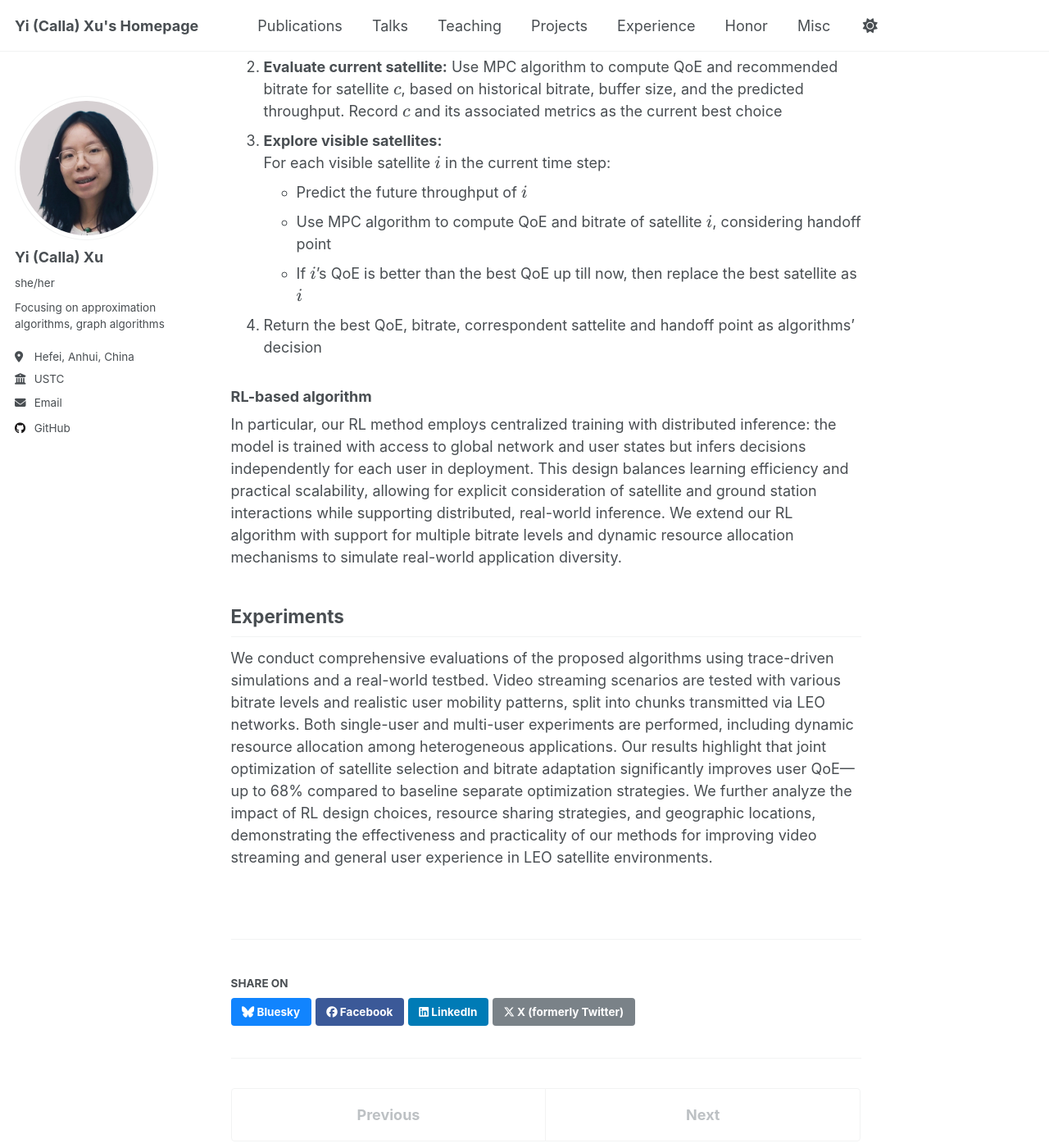
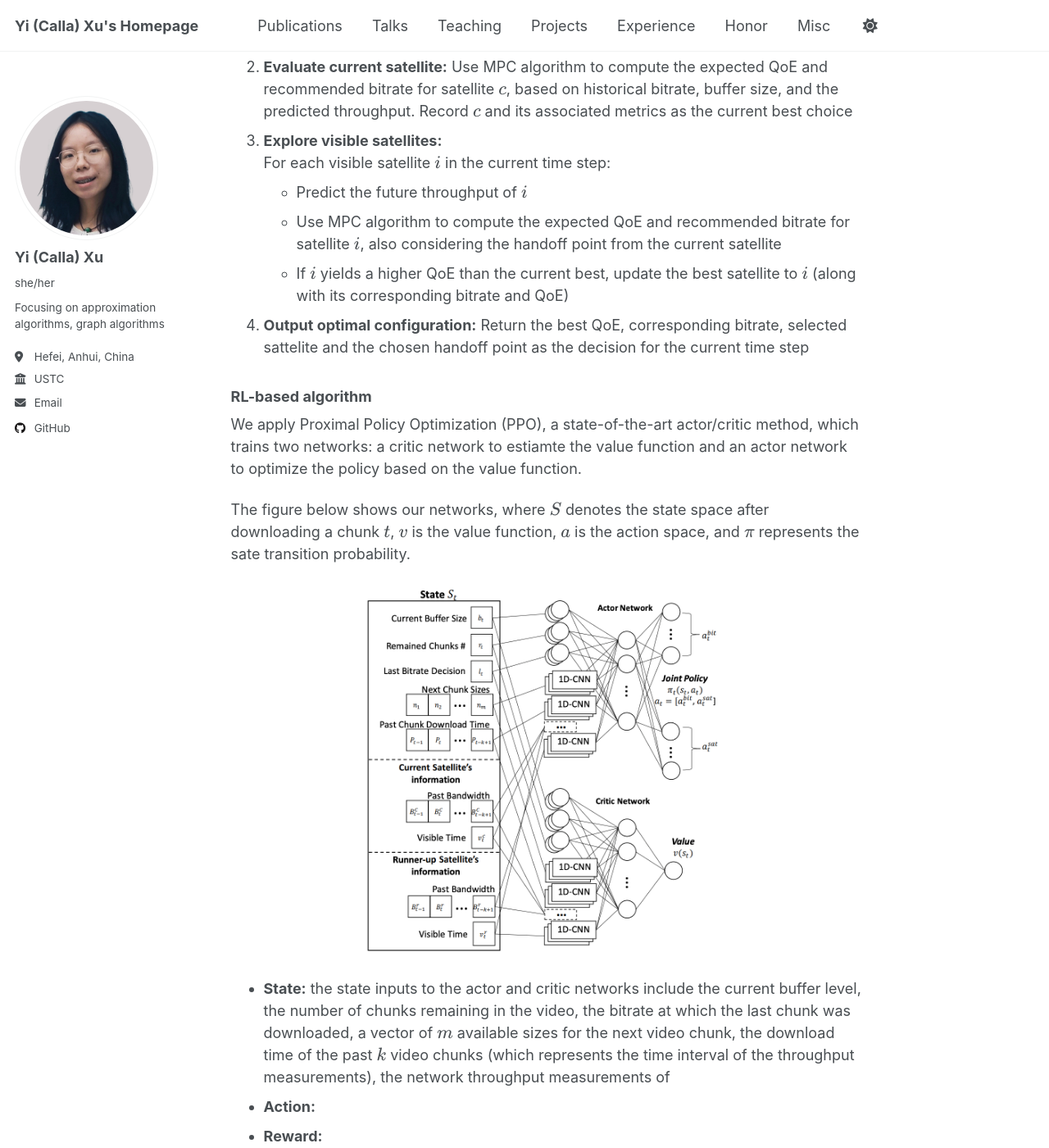
Before and after one commit to yixu-cs/yixu-cs.github.io, a Jekyll site: the page built from _publications/2025-arxiv-LEO-RL.md, in a window 1280 px wide and 1400 px high, scrolled down 1005 px. Shown: the whole window at 82% size. Built offline with Jekyll 4.4.1, drawn with Linux system fonts in a browser that asks for light colours; a script that is not in the unit is left out; some of the changed text lies outside the part shown.

Commit message:
update RL PPO network figure

```diff
--- a/_publications/2025-arxiv-LEO-RL.md
+++ b/_publications/2025-arxiv-LEO-RL.md
@@ -33,15 +33,29 @@ The proposed approaches leverage Model Predictive Control (MPC) and Reinforcemen
 The MPC algorithm is effective for video bitrate adaption on the Internet. For each user during each time step, we perform the following procedure to select satellite and bitrate for video streaming:
 
 1. **Predict throughput of current satellite:** predict the future throughput of the currently connected satellite $$c$$, using a prediction method such as the harmonic mean over historical throughput
-2. **Evaluate current satellite:** Use MPC algorithm to compute QoE and recommended bitrate for satellite $$c$$, based on historical bitrate, buffer size, and the predicted throughput. Record $$c$$ and its associated metrics as the current best choice
+2. **Evaluate current satellite:** Use MPC algorithm to compute the expected QoE and recommended bitrate for satellite $$c$$, based on historical bitrate, buffer size, and the predicted throughput. Record $$c$$ and its associated metrics as the current best choice
 3. **Explore visible satellites:**
   For each visible satellite $$i$$ in the current time step:
   - Predict the future throughput of $$i$$
-  - Use MPC algorithm to compute QoE and bitrate of satellite $$i$$, considering handoff point
-  - If $$i$$'s QoE is better than the best QoE up till now, then replace the best satellite as $$i$$
-4. Return the best QoE, bitrate, correspondent sattelite and handoff point as algorithms' decision
+  - Use MPC algorithm to compute the expected QoE and recommended bitrate for satellite $$i$$, also considering the handoff point from the current satellite
+  - If $$i$$ yields a higher QoE than the current best, update the best satellite to $$i$$ (along with its corresponding bitrate and QoE)
+4. **Output optimal configuration:** Return the best QoE, corresponding bitrate, selected sattelite and the chosen handoff point as the decision for the current time step
 
 ### RL-based algorithm
+
+We apply Proximal Policy Optimization (PPO), a state-of-the-art actor/critic method, which trains two networks: a critic network to estiamte the value function and an actor network to optimize the policy based on the value function.
+
+The figure below shows our networks, where $$S$$ denotes the state space after downloading a chunk $$t$$, $$v$$ is the value function, $$a$$ is the action space, and $$\pi$$ represents the sate transition probability.
+
+<p align="center">
+  <img src="/images/paper-RL/PPO network.png" width="450"/>
+</p>
+
+* **State:** the state inputs to the actor and critic networks include the current buffer level, the number of chunks remaining in the video, the bitrate at which the last chunk was downloaded, a vector of $$m$$ available sizes for the next video chunk, the download time of the past $$k$$ video chunks (which represents the time interval of the throughput measurements), the network throughput measurements of
+* **Action:**
+* **Reward:**
+* **Policy:**
+* **Policy update:**
 
 In particular, our RL method employs centralized training with distributed inference: the model is trained with access to global network and user states but infers decisions independently for each user in deployment. This design balances learning efficiency and practical scalability, allowing for explicit consideration of satellite and ground station interactions while supporting distributed, real-world inference. We extend our RL algorithm with support for multiple bitrate levels and dynamic resource allocation mechanisms to simulate real-world application diversity.
 
```
Also changed, not shown: images/paper-RL/PPO network.png (added).
